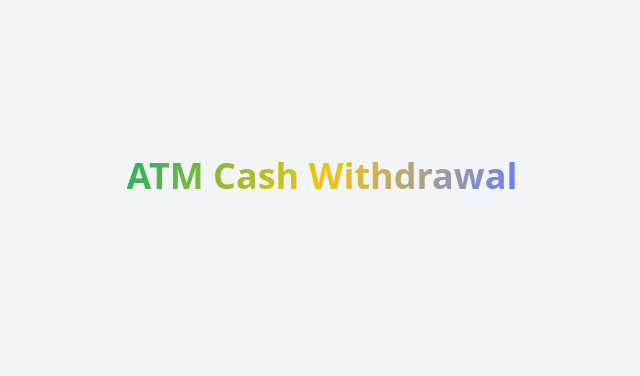
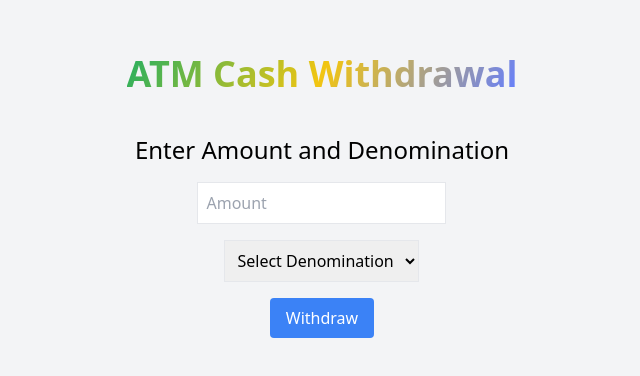
Before and after one commit to kushalkumar1362/atm-machine, a React (Create React App) app: page /amount in a window 1280 px wide. Shown: the part 204-580 px from the top of the page, without its empty margins (318-958 px from the left). Built offline with nearby package versions, Linux system fonts and the light colour scheme.

Commit message:
Design pin route and AmountInput Route

```diff
--- a/src/components/AccountInput.js
+++ b/src/components/AccountInput.js
@@ -25,6 +25,7 @@ const AccountInput = ({ setToken }) => {
       const data = await response.json();
       if (data.success) {
         setToken(data.token);
+        console.log(data);
         navigate('/pin');
       } else {
         setToken(null);
--- a/src/components/AmountInput.js
+++ b/src/components/AmountInput.js
@@ -1,9 +1,69 @@
-import React from 'react';
+import React, { useState } from 'react';
+import { useNavigate } from 'react-router-dom';
 
-const AmountInput = () => {
+const AmountInput = ({ token }) => {
+  const [amount, setAmount] = useState('');
+  const [denomination, setDenomination] = useState('');
+  const [error, setError] = useState('');
+  const navigate = useNavigate();
+
+  const handleWithdraw = async () => {
+    const baseURL = process.env.REACT_APP_API_BASE_URL || 'https://localhost:2003';
+    const endpoint = '/atm/withdraw';
+    try {
+      const response = await fetch(`${baseURL}${endpoint}`, {
+        method: 'POST',
+        headers: {
+          'Content-Type': 'application/json',
+        },
+        body: JSON.stringify({ token, amount, denomination }),
+      });
+
+      const data = await response.json();
+      if (data.success) {
+        console.log(data);
+        navigate('/');
+      } else {
+        setError(data.message);
+        if (data.message === 'Session expired') {
+          alert('Session Expired');
+          navigate('/');
+        }
+      }
+    } catch (error) {
+      console.error('Error:', error);
+      setError('Failed to connect to the server');
+    }
+  };
+
   return (
-    <div>
-
+    <div className="flex flex-col items-center justify-center">
+      <h2 className="text-2xl mb-4">Enter Amount and Denomination</h2>
+      <input
+        type="number"
+        className="border p-2 mb-4"
+        placeholder="Amount"
+        value={amount}
+        onChange={(e) => setAmount(e.target.value)}
+      />
+      <select
+        className="border p-2 mb-4"
+        value={denomination}
+        onChange={(e) => setDenomination(e.target.value)}
+      >
+        <option value="" disabled>Select Denomination</option>
+        <option value="10">10</option>
+        <option value="20">20</option>
+        <option value="50">50</option>
+        <option value="100">100</option>
+        <option value="200">200</option>
+        <option value="500">500</option>
+        <option value="1000">1000</option>
+      </select>
+      {error && <p className="text-red-500 mb-4">{error}</p>}
+      <button onClick={handleWithdraw} className="bg-blue-500 text-white py-2 px-4 rounded">
+        Withdraw
+      </button>
     </div>
   );
 };
--- a/src/components/PinInput.js
+++ b/src/components/PinInput.js
@@ -1,9 +1,62 @@
-import React from 'react';
+import React, { useState } from 'react';
+import { useNavigate } from 'react-router-dom';
 
-const PinInput = () => {
+const PinInput = ({ token }) => {
+  const [pin, setPin] = useState('');
+  const [error, setError] = useState('');
+  const navigate = useNavigate();
+  let incorrectPin = 1;
+
+  const handleNext = async () => {
+    const baseURL = process.env.REACT_APP_API_BASE_URL || 'https://localhost:2003';
+    const endpoint = '/atm/check-pin';
+    try {
+      if (pin.length === 0) {
+        setError('Please Enter the Pin');
+        return;
+      }
+      const response = await fetch(`${baseURL}${endpoint}`, {
+        method: 'POST',
+        headers: {
+          'Content-Type': 'application/json',
+        },
+        body: JSON.stringify({ token, pin }),
+      });
+      const data = await response.json();
+      if (data.success) {
+        console.log(data);
+        navigate('/amount');
+      } else {
+        if (data.message === 'Session expired') {
+          alert("Session Expired");
+          navigate('/');
+        }
+        setError(data.message);
+        incorrectPin += 1;
+        if (incorrectPin === 3) {
+          alert("Attempted Failed");
+          navigate('/');
+        }
+      }
+    } catch (error) {
+      setError('Failed to connect to the server');
+    }
+  };
+
   return (
-    <div>
-
+    <div className="flex flex-col items-center justify-center">
+      <h2 className="text-2xl mb-4">Enter PIN</h2>
+      <input
+        type="password"
+        className="border p-2"
+        placeholder="PIN"
+        value={pin}
+        onChange={(e) => setPin(e.target.value)}
+      />
+      {error && <p className="text-red-500">{error}</p>}
+      <button onClick={handleNext} className="bg-blue-500 text-white py-2 px-4 rounded mt-4">
+        Next
+      </button>
     </div>
   );
 };
```
